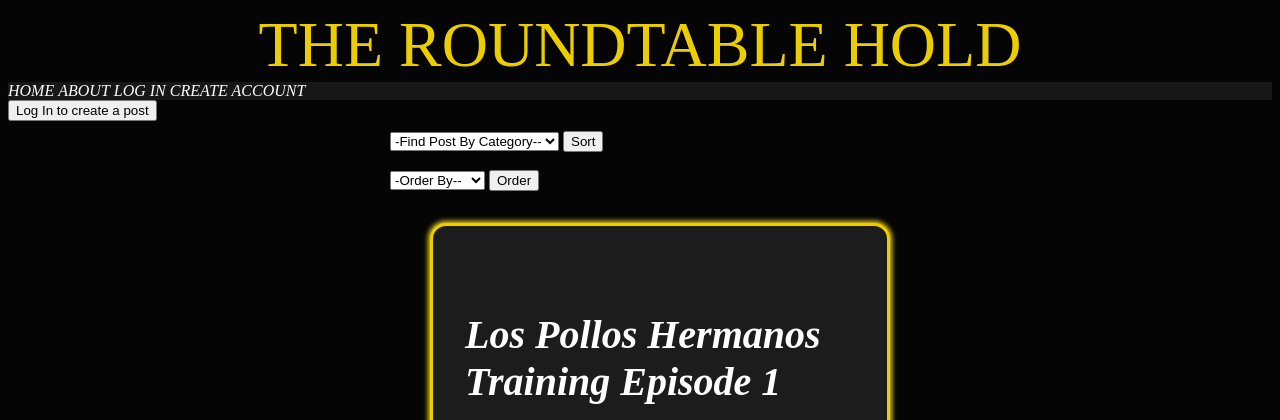
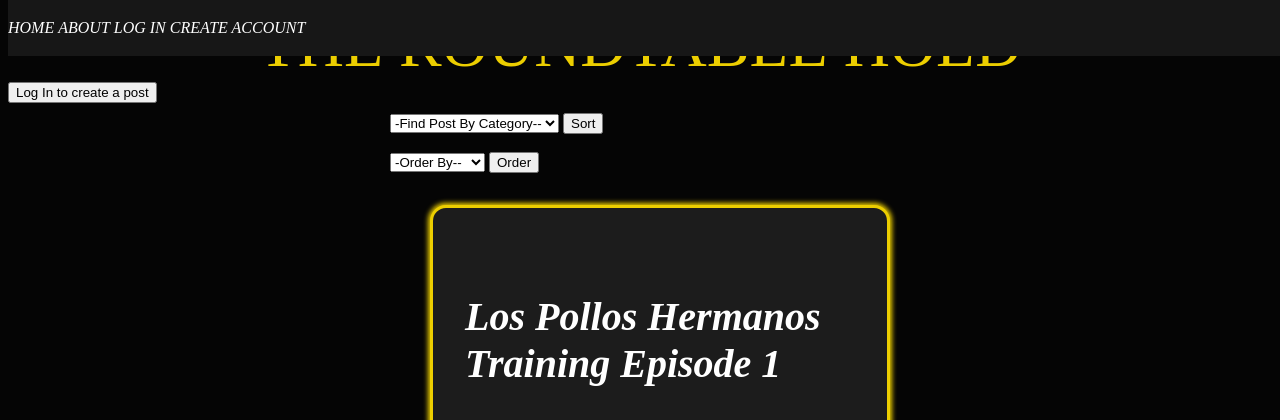
Before and after one commit to GibNub/12DTP-Website, a Flask app: page / in a window 1280 px wide. Shown: the top 420 px of the page. Run offline with Flask 2, Linux system fonts and the light colour scheme; data comes from the database, SQL or seed files in the repository; both versions use the stored data as it was after the commit.

Commit message:
added more css
Text licmiehg (porbaly 2000)

Remove likes and dislike counter in database, just use sum of likes and dislikes from graded table

```diff
--- a/main.py
+++ b/main.py
@@ -1,5 +1,6 @@
 import sqlite3
 import re
+
 
 from flask import *
 from string import ascii_letters, digits, punctuation
@@ -11,8 +12,6 @@ app = Flask(__name__)
 app.secret_key = "\xd4\xd9`~\x002\x03\xe4f\xa8\xd3Q\xb0\xbc\xf4w\xd5\x8e\xa6\xd5\x940\xf5\x8d\xbd\xefH\xf2\x8cPQ$\x04\xea\xc7cWA\xc7\xf6Rn6\xa8\x89\x92\xbf%*\xcd\x03j\x1e\x8ei?x>\n:~+(Z"
 default_title = "The Roundtable Hold"
 username_whitelist = set(ascii_letters + digits + "_")
-print(username_whitelist)
-
 
 
 # Store database connection in a variable
--- a/static/style.css
+++ b/static/style.css
@@ -4,9 +4,13 @@ html{
     scroll-behavior: smooth;
 }
 
-body{
-    color: #ffffffff;
-    background-color: #050505;
+nav{
+    top: 0;
+    overflow: hidden;
+    position: fixed;
+    width: 100%;
+    padding-top: 1.5%;
+    padding-bottom: 1.5%;
 }
 
 header{
@@ -17,6 +21,11 @@ header{
 
 nav{
     background-color: #171717;
+}
+
+body{
+    color: #ffffffff;
+    background-color: #050505;
 }
 
 a, a:hover, a:visited, a:active{
--- a/templates/index.html
+++ b/templates/index.html
@@ -5,20 +5,20 @@
         <link rel="stylesheet" href="/static/style.css">
     </head>
     <body>
-        <header>
-            THE ROUNDTABLE HOLD
-        </header>
         <nav>
             <a href="{{ url_for('home') }}">HOME</a>
             <a href="{{ url_for('about') }}">ABOUT</a>
             {% if session["user_id"] is defined %}
-                <a href="{{ url_for('dashboard', id=session['user_id']) }}">MY ACCOUNT</a>
-                <a href="{{ url_for('sign_out') }} ">LOG OUT</a>
+            <a href="{{ url_for('dashboard', id=session['user_id']) }}">MY ACCOUNT</a>
+            <a href="{{ url_for('sign_out') }} ">LOG OUT</a>
             {% else %}
-                <a href="{{ url_for('account', action='sign_in') }}">LOG IN</a>
-                <a href="{{ url_for('account', action='sign_up') }}">CREATE ACCOUNT</a>
+            <a href="{{ url_for('account', action='sign_in') }}">LOG IN</a>
+            <a href="{{ url_for('account', action='sign_up') }}">CREATE ACCOUNT</a>
             {% endif %}
         </nav>
+        <header>
+            THE ROUNDTABLE HOLD
+        </header>
         <main>
             {% block content %}{% endblock %}
         </main>
```
Also changed, not shown: forum_database.db.
